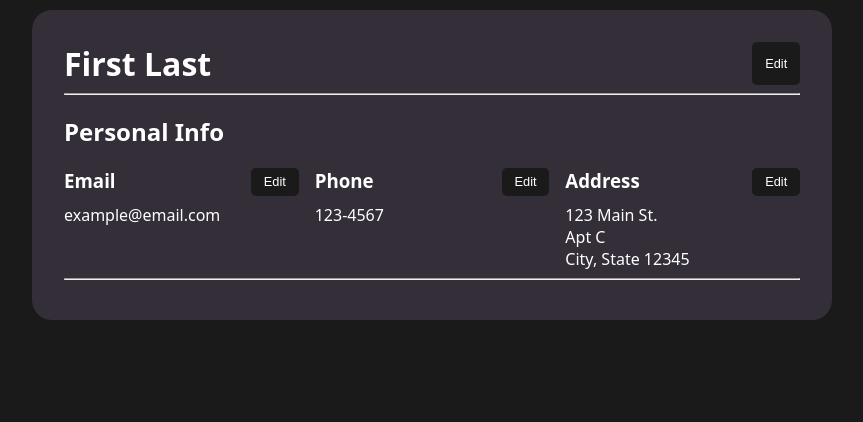
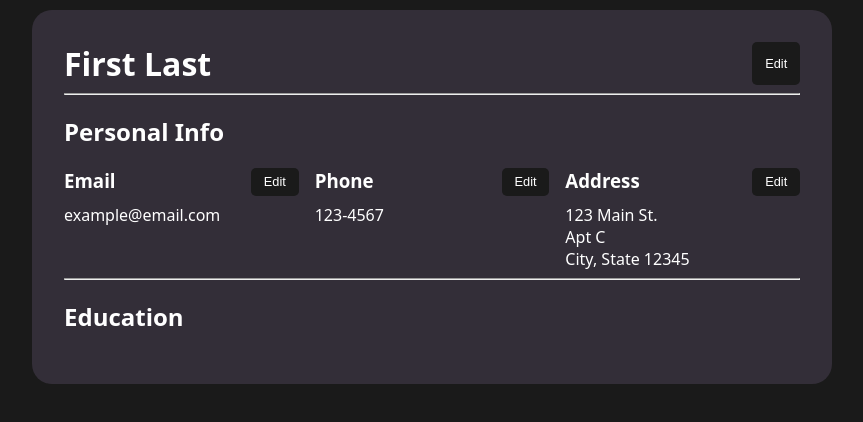
Before and after one commit to nguyenjessev/cv-project, a React (Create React App) app: page / in a window 1280 px wide. Shown: the top 422 px of the page, without its empty margins (208-1071 px from the left). Built offline with nearby package versions, Linux system fonts and the light colour scheme.

Commit message:
Create Education component skeleton

```diff
--- a/src/components/Education.js
+++ b/src/components/Education.js
@@ -2,7 +2,11 @@ import React from 'react';
 
 class Education extends React.Component {
   render() {
-    return <div></div>;
+    return (
+      <section className='education'>
+        <h2>Education</h2>
+      </section>
+    );
   }
 }
 
```
